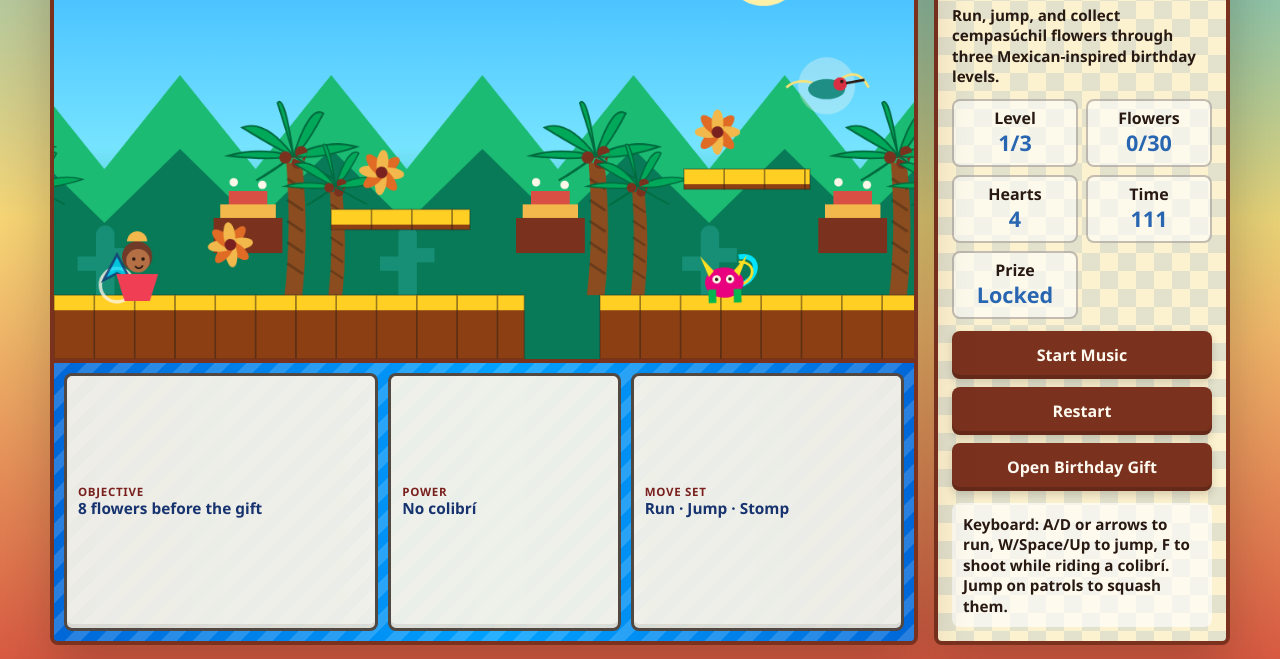
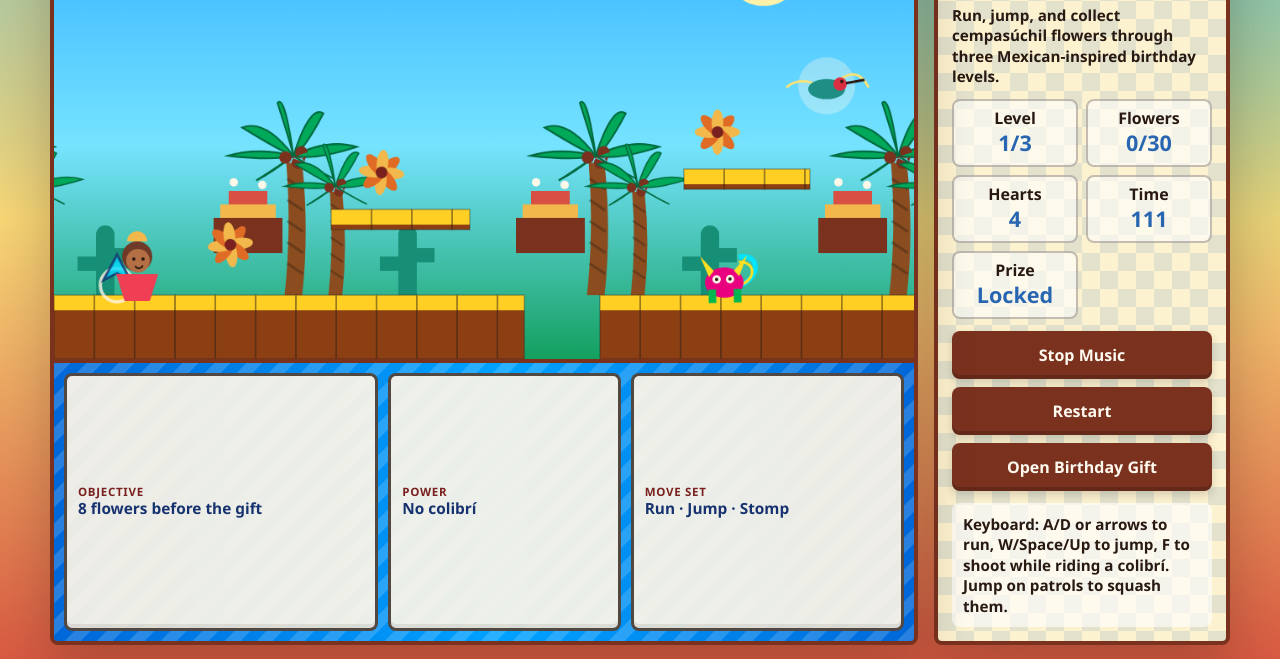
Before and after one commit to jesus-g-garcia/Maryvels-Bday-Quest, a plain HTML site: page index.html in a window 1280 px wide. Shown: the part 143-802 px from the top of the page. Drawn offline with Linux system fonts and the light colour scheme.

Commit message:
Autostart music and remove triangle background

```diff
--- a/index.html
+++ b/index.html
@@ -661,7 +661,17 @@
 
     function startAudio() {
       if (!audioCtx) audioCtx = new (window.AudioContext || window.webkitAudioContext)();
-      if (audioCtx.state === "suspended") audioCtx.resume();
+      if (audioCtx.state === "suspended") audioCtx.resume().catch(() => {});
+    }
+
+    function startMusic() {
+      startAudio();
+      if (musicOn) return;
+      musicOn = true;
+      musicButton.textContent = "Stop Music";
+      playMusicTick();
+      window.clearInterval(musicTimer);
+      musicTimer = window.setInterval(playMusicTick, 240);
     }
 
     function tone(freq, duration = .12, type = "sine", gain = .045, delay = 0) {
@@ -716,15 +726,13 @@
     }
 
     function toggleMusic() {
-      startAudio();
-      musicOn = !musicOn;
-      musicButton.textContent = musicOn ? "Stop Music" : "Start Music";
-      if (musicOn) {
-        playMusicTick();
-        musicTimer = window.setInterval(playMusicTick, 240);
-      } else {
-        window.clearInterval(musicTimer);
-      }
+      if (!musicOn) {
+        startMusic();
+        return;
+      }
+      musicOn = false;
+      musicButton.textContent = "Start Music";
+      window.clearInterval(musicTimer);
     }
 
     function playMusicTick() {
@@ -1079,10 +1087,7 @@
       ctx.fillStyle = sky;
       ctx.fillRect(0, 0, W, H);
 
-      const cam = state.cameraX;
       drawSunMoon(now);
-      drawMountains(cam * .18, "#1cbb73", 350, 112);
-      drawMountains(cam * .32, "#087a57", 414, 88);
     }
 
     function drawSunMoon(now) {
@@ -1103,21 +1108,6 @@
           ctx.fillRect(x, y, 3, 3);
         }
       }
-    }
-
-    function drawMountains(offset, color, base, height) {
-      ctx.fillStyle = color;
-      ctx.beginPath();
-      ctx.moveTo(-120, base);
-      for (let x = -120; x < W + 180; x += 180) {
-        const px = x - (offset % 180);
-        ctx.lineTo(px + 90, base - height);
-        ctx.lineTo(px + 180, base);
-      }
-      ctx.lineTo(W + 180, H);
-      ctx.lineTo(-120, H);
-      ctx.closePath();
-      ctx.fill();
     }
 
     function drawWorldDecor(now) {
@@ -1608,6 +1598,11 @@
     });
 
     musicButton.addEventListener("click", toggleMusic);
+    window.addEventListener("load", () => {
+      startMusic();
+      window.setTimeout(startMusic, 350);
+    });
+    window.addEventListener("pointerdown", startAudio, { once: false });
     restartButton.addEventListener("click", resetGame);
     prizeButton.addEventListener("click", () => {
       if (state.won) overlay.classList.add("open");
```
